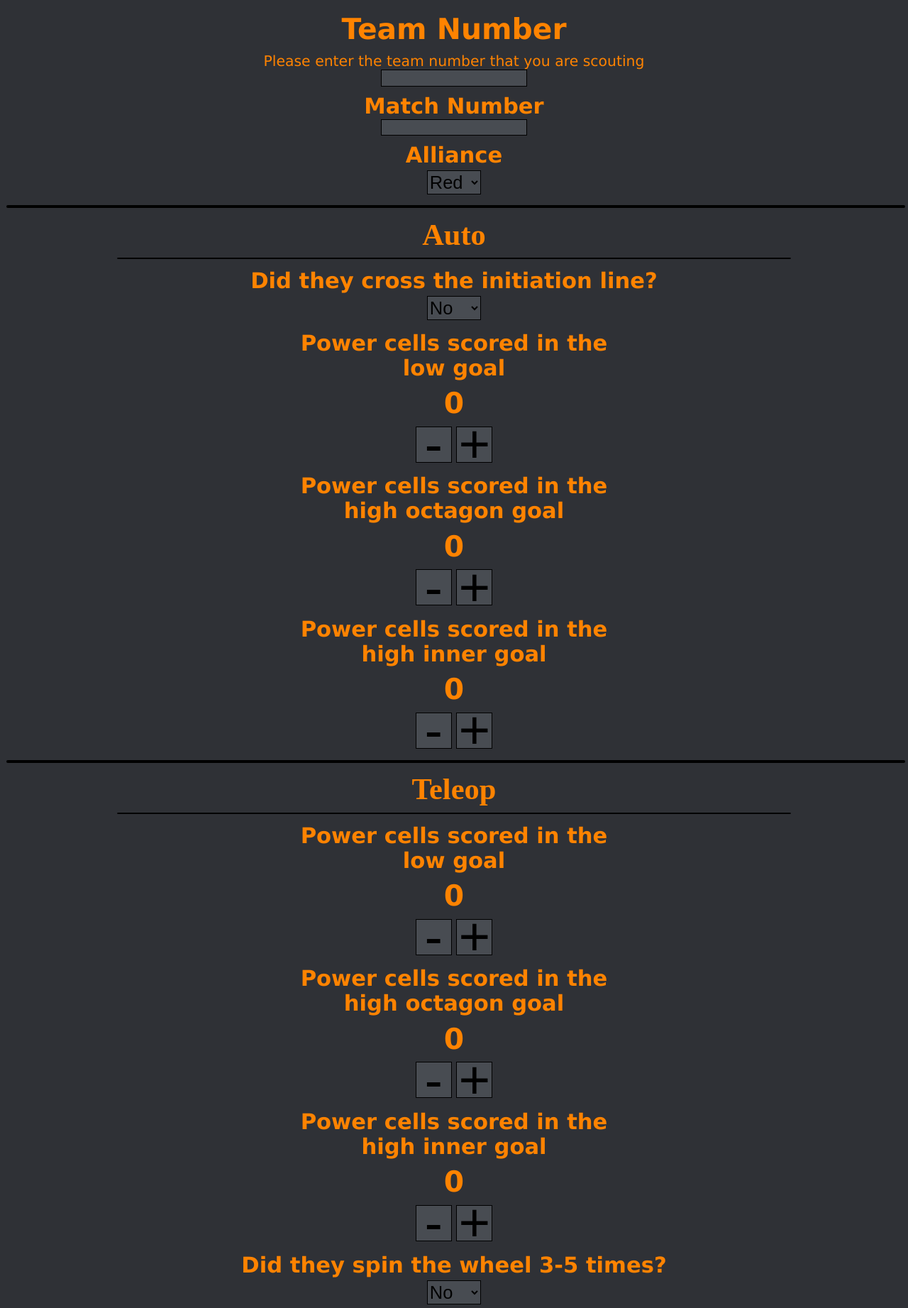
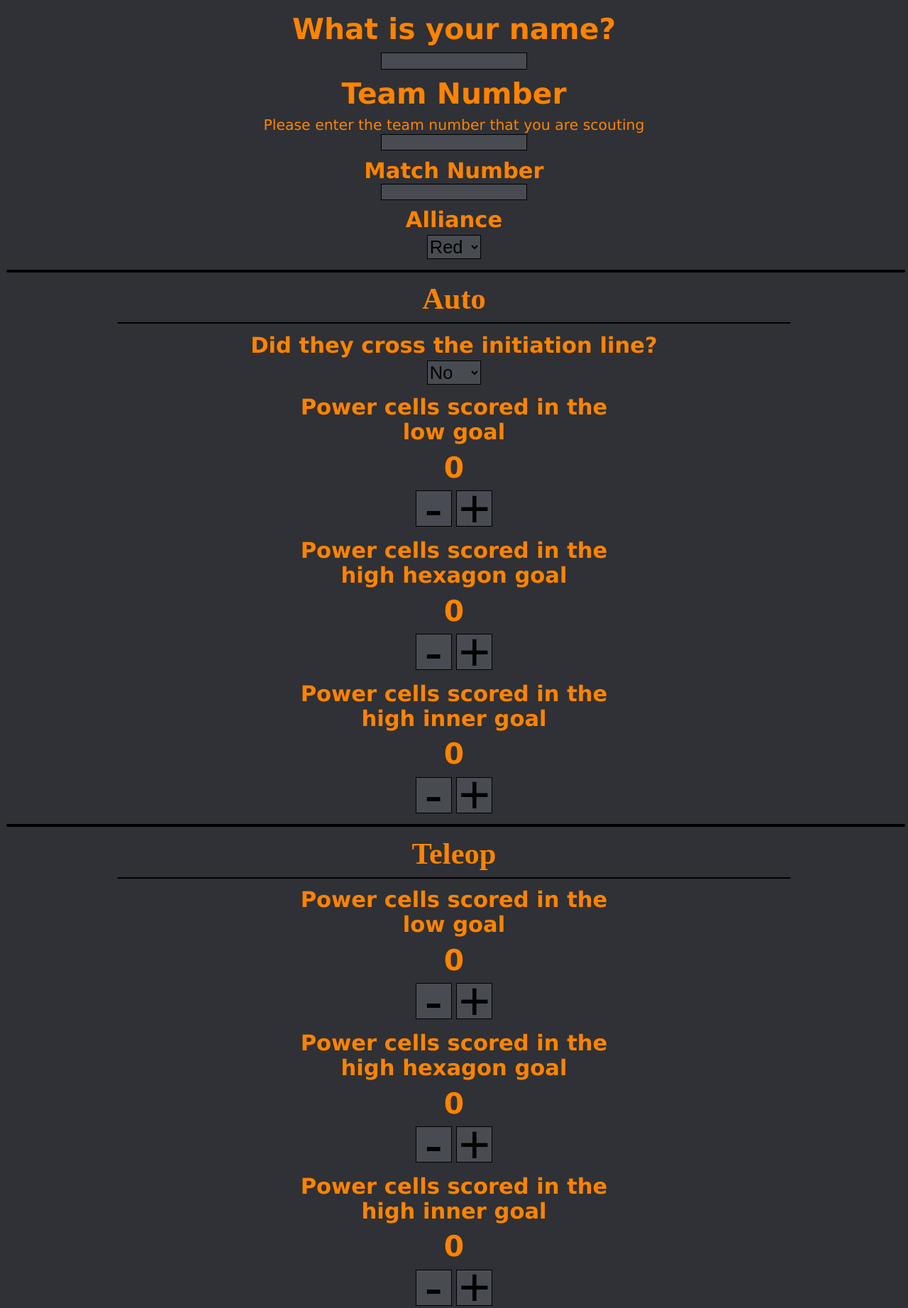
Before and after one commit to enilsson18/scoutingservice, a website: page fieldscout.html in a window 1280 px wide. Shown: the top 1843 px of the page at 71% size. Drawn offline with Linux system fonts and the light colour scheme; no server answers; files whose address does not match are found by name.

Commit message:
added name space and fixed other things

```diff
--- a/clientscript.js
+++ b/clientscript.js
@@ -31,7 +31,6 @@ function init(){
         sheet = "pit";
     }
 
-
     for (var i = 0; i < list.length; i++){
         list[i].id = i;
         //text
@@ -64,6 +63,9 @@ function init(){
             data.push(new question("textarea"));
             list[i].getElementsByTagName("textarea")[0].value = "";
         }
+
+        //cookify the name
+        document.getElementById("name").value = getCookie("name");
     }
 }
 
@@ -89,6 +91,9 @@ function submit()
             data[i].data = document.getElementById("" + i + "").getElementsByTagName("textarea")[0].value;
             //console.log(data[i].data);
         }
+
+        //update cookie for the name
+        createCookie("name",document.getElementById("name").value);
 
         tempList.push(data[i].data);
     }
--- a/fieldscout.html
+++ b/fieldscout.html
@@ -8,6 +8,10 @@
 </head>
 <body onload="init()">
 <ol id="questions">
+    <li>
+        <h1>What is your name?</h1>
+        <input id="name" type="text" value=""/>
+    </li>
     <li>
         <h1>Team Number</h1>
         <p>Please enter the team number that you are scouting</p>
@@ -41,7 +45,7 @@
         <input class="butt" type="button" value="+"/>
     </li>
     <li>
-        <h2>Power cells scored in the<br>high octagon goal</h2>
+        <h2>Power cells scored in the<br>high hexagon goal</h2>
         <h1 >0</h1>
         <input class="butt" type="button" value="-"/>
         <input class="butt" type="button" value="+"/>
@@ -62,7 +66,7 @@
         <input class="butt" type="button" value="+"/>
     </li>
     <li>
-        <h2>Power cells scored in the<br>high octagon goal</h2>
+        <h2>Power cells scored in the<br>high hexagon goal</h2>
         <h1 >0</h1>
         <input class="butt" type="button" value="-"/>
         <input class="butt" type="button" value="+"/>
```
Also changed, not shown: index.html (+1 -0 lines), pitscout.html (+5 -1 lines).
